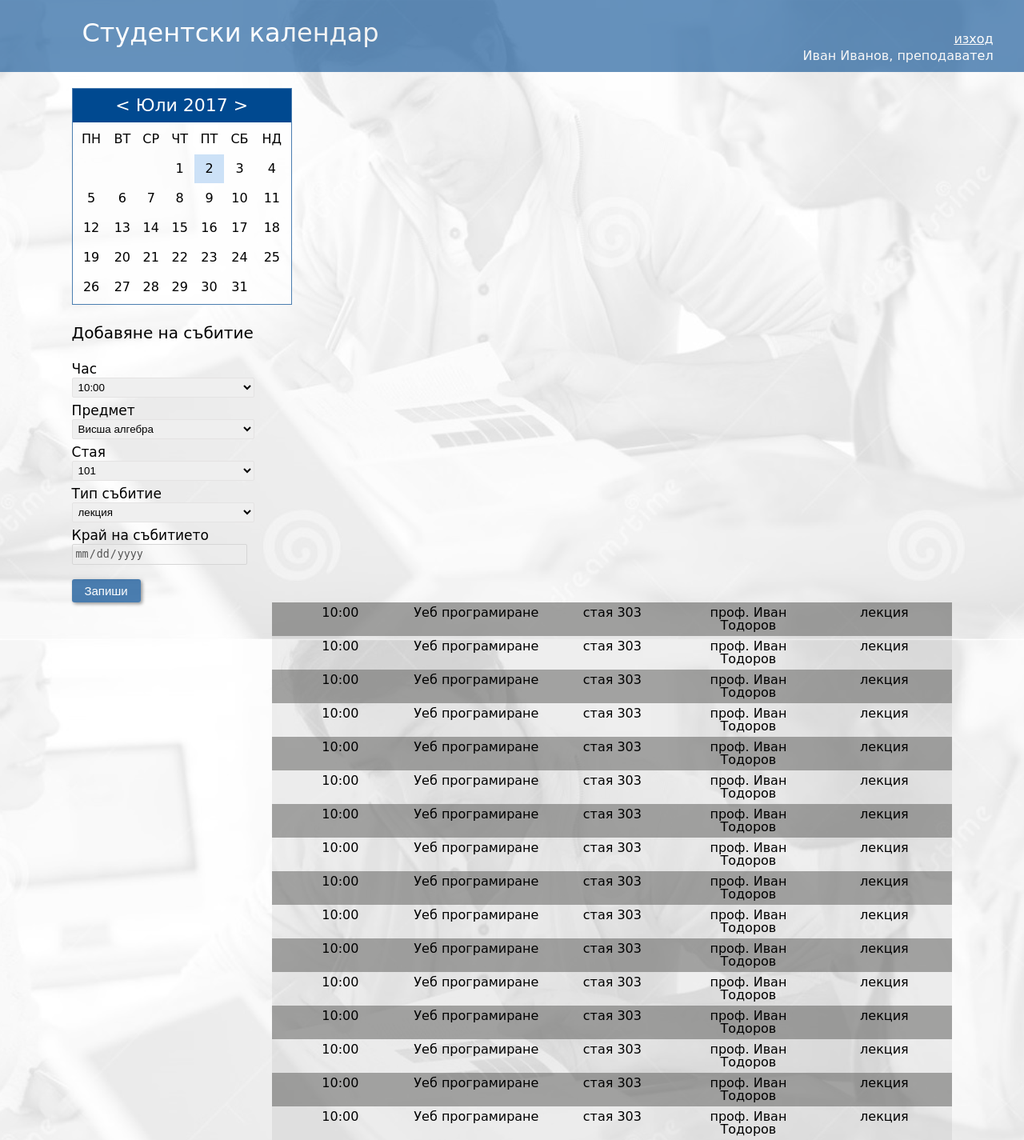
After one commit to biskvitka/calendarWeb, a PHP site: page /views/lecturer.php in a window 1280 px wide. The commit adds this page. Shown: the whole page at 80% size. Run offline with PHP 8.4, Linux system fonts and the light colour scheme.

Commit message:
structure

```diff
--- /dev/null
+++ b/admin.php
@@ -0,0 +1,2 @@
+<?php
+?>
--- /dev/null
+++ b/includes/header.php
@@ -0,0 +1,3 @@
+<?php
+
+?>
--- /dev/null
+++ b/lecturer.php
@@ -0,0 +1,2 @@
+<?php
+?>
--- /dev/null
+++ b/resources/style.css
@@ -0,0 +1,290 @@
+/* http://meyerweb.com/eric/tools/css/reset/
+   v2.0 | 20110126
+   License: none (public domain)
+*/
+
+html, body, div, span, applet, object, iframe,
+h1, h2, h3, h4, h5, h6, p, blockquote, pre,
+a, abbr, acronym, address, big, cite, code,
+del, dfn, em, img, ins, kbd, q, s, samp,
+small, strike, strong, sub, sup, tt, var,
+b, u, i, center,
+dl, dt, dd, ol, ul, li,
+fieldset, form, label, legend,
+table, caption, tbody, tfoot, thead, tr, th, td,
+article, aside, canvas, details, embed,
+figure, figcaption, footer, header, hgroup,
+menu, nav, output, ruby, section, summary,
+time, mark, audio, video {
+	margin: 0;
+	padding: 0;
+	border: 0;
+	font-size: 100%;
+	font: inherit;
+	font-family: Comic Sans MS;
+	vertical-align: baseline;
+}
+
+/* HTML5 display-role reset for older browsers */
+article, aside, details, figcaption, figure,
+footer, header, hgroup, menu, nav, section {
+	display: block;
+}
+
+body {
+	line-height: 1;
+}
+
+ol, ul {
+	list-style: none;
+}
+
+blockquote, q {
+	quotes: none;
+}
+
+blockquote:before, blockquote:after,
+q:before, q:after {
+	content: '';
+	content: none;
+}
+
+table {
+	border-collapse: collapse;
+	border-spacing: 0;
+}
+
+body{
+	background-image: url(bcg.jpg);
+	background-color: #fafafa;
+	background-repeat: no-repeat;
+	background-position: center top;
+	background-size: cover;
+	background-attachment: fixed;
+}
+
+#content{
+	width: 86%;
+	margin: 0 auto;
+	background-color: rgba(255,255,255,0.0);
+}
+
+.student{
+	background-color: #246215;
+}
+
+.lecturer{
+	background-color: #004990;
+}
+
+.admin{
+	background-color: #690505;
+}
+
+header{
+	width:100%;
+	height: 90px;
+	color: #ffffff;
+	font-family: Comic Sans MS;
+	position: relative;
+	opacity: 0.6;
+	margin-bottom: 20px;
+}
+
+#title-container{
+	margin: 0 auto;
+	text-align: left;
+	width: 84%;
+}
+
+#title{
+	font-size: 200%;
+	margin-top: 25px;
+	display: inline-block;
+}
+
+#right-title{
+	position: absolute;
+	top: 45%;
+	right: 3%;
+	text-align: right;
+}
+#right-title a{
+	display: inline-block;
+	margin-bottom: 5px;
+	color: #ffffff;
+}
+#left-content{
+	width: 25%;
+	display: inline-block;
+}
+#calendar{
+	background-color: rgba(255, 255, 255, 0.7);
+
+}
+
+#calendar-content-student{
+	border: 1px solid rgba(89, 141, 7, 0.7);
+}
+
+#calendar-content-lecturer{
+	border: 1px solid rgba(0, 73, 144, 0.7);
+}
+
+#calendar-content-admin{
+	border: 1px solid rgba(0, 73, 144, 0.7);
+}
+
+#calendar-title{
+	width: 100%;
+	height: 22px;
+	color: #ffffff;
+	font-size: 22px;
+	text-align:center;
+	padding: 10px 0px;
+}
+#days{
+	padding: 1%;
+}
+
+#days table{
+	width: 100%;
+	text-align: center;
+}
+#days table th, #days table td{
+	padding: 3.9% 0px;
+}
+#today{
+	background-color: rgba(127, 181, 234, 0.4);
+}
+#events{
+	display: inline-block;
+	font-family: Comic Sans MS;
+	width: 850px;
+	float: right;
+}
+#events table{
+	width: 100%;
+	text-align: center;
+}
+
+#events td{
+	width: 20%;
+	padding: 5px;
+}
+
+.events-student tr:nth-child(even){
+	background-color: rgba(98, 63, 21, 0.1);
+}
+
+.events-student tr:nth-child(odd){
+	background-color: rgba(98, 63, 21, 0.6);
+}
+
+.events-lecturer tr:nth-child(even){
+	background-color: rgba(102, 102, 101, 0.1);
+}
+
+.events-lecturer tr:nth-child(odd){
+	background-color: rgba(102, 102, 101, 0.6);
+}
+
+.events-admin tr:nth-child(even){
+	background-color: rgba(248, 150, 51, 0.1);
+}
+
+.events-admin tr:nth-child(odd){
+	background-color: rgba(248, 150, 51, 0.7);
+}
+
+#add-event{
+	padding-top: 25px;
+}
+
+#add-event p{
+	font-size: 20px;
+	margin-bottom: 16px;
+}
+
+form {
+	font-size: 17px;
+	margin-top: 10%;
+}
+
+#add-event form select {
+	display: block;
+	margin: 2px 0px 8px;
+	border: 1px solid #e4e3e3;
+	border-radius: 2px;
+	padding: 3px;
+	width: 83%;
+}
+
+input[type=date]
+{
+	display: block;
+	margin: 2px 0px 8px;;
+	border: 1px solid #d6d6d6;
+	border-radius: 2px;
+	padding: 3px;
+	width: 77%;
+}
+
+input[type=submit]{
+	margin-top: 10px;
+	background-color: rgba(0, 73, 144, 0.7);
+	padding: 6px;
+	border: 0px;
+	width: 86px;
+	border-radius: 3px;
+	font-size: 15px;
+	box-shadow: 2px 2px 4px rgba(0, 0, 0, 0.4);
+	color: #ffffff;
+}
+
+
+/*            LOG IN             */
+/********************************/
+#login{
+    margin-left: 30%;
+
+
+}
+
+input[type=text], input[type=password] {
+    width: 50%;
+    padding: 12px 20px;
+    margin: 8px 0;
+    display: inline-block;
+    border: 1px solid #ccc;
+    box-sizing: border-box;
+}
+
+button {
+    background-color: #4CAF50;
+    color: white;
+    padding: 14px 20px;
+    margin: 8px 0;
+    border: none;
+    cursor: pointer;
+    width: 50%;
+
+}
+
+button:hover {
+    opacity: 0.8;
+}
+
+span.psw {
+    float: right;
+    padding-top: 16px;
+	margin-right: 50%;
+}
+
+/* Change styles for span and cancel button on extra small screens */
+@media screen and (max-width: 300px) {
+    span.psw {
+       display: block;
+       float: none;
+    }
+}
--- /dev/null
+++ b/student.php
@@ -0,0 +1,4 @@
+<?php
+
+
+?>
--- /dev/null
+++ b/views/lecturer.php
@@ -0,0 +1,134 @@
+<!DOCTYPE html>
+<html>
+	<head>
+		<meta charset="UTF-8">
+		<title>Студентски календар</title>
+		<link rel="stylesheet" type="text/css" href="resources/style.css">
+	</head>
+	<body>
+		<header class="lecturer">
+			<div id="title-container"><div id="title">Студентски календар</div></div>
+			<span id="right-title">
+				<a href="login.html">изход</a>
+				<p>Иван Иванов, преподавател</p>
+			<span>
+		</header>
+		<section id="content">
+			<section id="left-content">
+				<section id="calendar">
+					<div id="calendar-content-lecturer">
+						<div id="calendar-title" class="lecturer">
+							< Юли 2017 >
+						</div>
+						<div id="days">
+							<table>
+								<tr>
+									<th>ПН</th><th>ВТ</th><th>СР</th><th>ЧТ</th><th>ПТ</th><th>СБ</th><th>НД</th>
+								</tr>
+								<tr>
+									<td></td><td></td><td></td><td>1</td><td id="today">2</td><td>3</td><td>4</td>
+								</tr>
+								<tr>
+									<td>5</td><td>6</td><td>7</td><td>8</td><td>9</td><td>10</td><td>11</td>
+								</tr>
+								<tr>
+									<td>12</td><td>13</td><td>14</td><td>15</td><td>16</td><td>17</td><td>18</td>
+								</tr>
+								<tr>
+									<td>19</td><td>20</td><td>21</td><td>22</td><td>23</td><td>24</td><td>25</td>
+								</tr>
+								<tr>
+									<td>26</td><td>27</td><td>28</td><td>29</td><td>30</td><td>31</td><td></td>
+								</tr>
+							</table>
+						</div>
+					</div>
+				</section>
+				<section id="add-event">
+					<p>Добавяне на събитие</p>
+					<form action="#" method="post">
+						Час<select>
+							<option>10:00</option>
+							<option>11:00</option>
+							<option>12:00</option>
+						</select>
+						Предмет<select style="max-width: 300px;">
+							<option>Висша алгебра</option>
+							<option>Аналитична геометрия</option>
+							<option>ДИС</option>
+							<option>Увод в програмирането</option>
+						</select>
+						Стая<select>
+							<option>101</option>
+							<option>102</option>
+							<option>103</option>
+							<option>104</option>
+						</select>
+						Тип събитие<select>
+							<option>лекция</option>
+							<option>упражнение</option>
+							<option>консултация</option>
+							<option>изпит</option>
+						</select>
+						Край на събитието<input type="date" disabled/>
+						<input type="submit" value="Запиши">
+					</form>
+				</section>
+			</section>
+			<section id="events" class="events-lecturer">
+				<table>
+
+					<tr>
+						<td>10:00</td><td>Уеб програмиране</td><td>стая 303</td><td>проф. Иван Тодоров</td><td>лекция</td>
+					</tr>
+					<tr>
+						<td>10:00</td><td>Уеб програмиране</td><td>стая 303</td><td>проф. Иван Тодоров</td><td>лекция</td>
+					</tr>
+					<tr>
+						<td>10:00</td><td>Уеб програмиране</td><td>стая 303</td><td>проф. Иван Тодоров</td><td>лекция</td>
+					</tr>
+					<tr>
+						<td>10:00</td><td>Уеб програмиране</td><td>стая 303</td><td>проф. Иван Тодоров</td><td>лекция</td>
+					</tr>
+					<tr>
+						<td>10:00</td><td>Уеб програмиране</td><td>стая 303</td><td>проф. Иван Тодоров</td><td>лекция</td>
+					</tr>
+					<tr>
+						<td>10:00</td><td>Уеб програмиране</td><td>стая 303</td><td>проф. Иван Тодоров</td><td>лекция</td>
+					</tr>
+					<tr>
+						<td>10:00</td><td>Уеб програмиране</td><td>стая 303</td><td>проф. Иван Тодоров</td><td>лекция</td>
+					</tr>
+					<tr>
+						<td>10:00</td><td>Уеб програмиране</td><td>стая 303</td><td>проф. Иван Тодоров</td><td>лекция</td>
+					</tr>
+					<tr>
+						<td>10:00</td><td>Уеб програмиране</td><td>стая 303</td><td>проф. Иван Тодоров</td><td>лекция</td>
+					</tr>
+					<tr>
+						<td>10:00</td><td>Уеб програмиране</td><td>стая 303</td><td>проф. Иван Тодоров</td><td>лекция</td>
+					</tr>
+					<tr>
+						<td>10:00</td><td>Уеб програмиране</td><td>стая 303</td><td>проф. Иван Тодоров</td><td>лекция</td>
+					</tr>
+					<tr>
+						<td>10:00</td><td>Уеб програмиране</td><td>стая 303</td><td>проф. Иван Тодоров</td><td>лекция</td>
+					</tr>
+					<tr>
+						<td>10:00</td><td>Уеб програмиране</td><td>стая 303</td><td>проф. Иван Тодоров</td><td>лекция</td>
+					</tr>
+					<tr>
+						<td>10:00</td><td>Уеб програмиране</td><td>стая 303</td><td>проф. Иван Тодоров</td><td>лекция</td>
+					</tr>
+					<tr>
+						<td>10:00</td><td>Уеб програмиране</td><td>стая 303</td><td>проф. Иван Тодоров</td><td>лекция</td>
+					</tr>
+					<tr>
+						<td>10:00</td><td>Уеб програмиране</td><td>стая 303</td><td>проф. Иван Тодоров</td><td>лекция</td>
+					</tr>
+				</table>
+			</section>
+		</section>
+		<br><br>
+	</body>
+</html>
```
Also changed, not shown: index.php (+29 -1 lines), views/admin.php (added, +64 -0 lines), views/login.php (added, +25 -0 lines), views/student.php (added, +65 -0 lines), resources/bcg.jpg (added), resources/college-people-studying-together-school-lounge-64627552.jpg (added).
